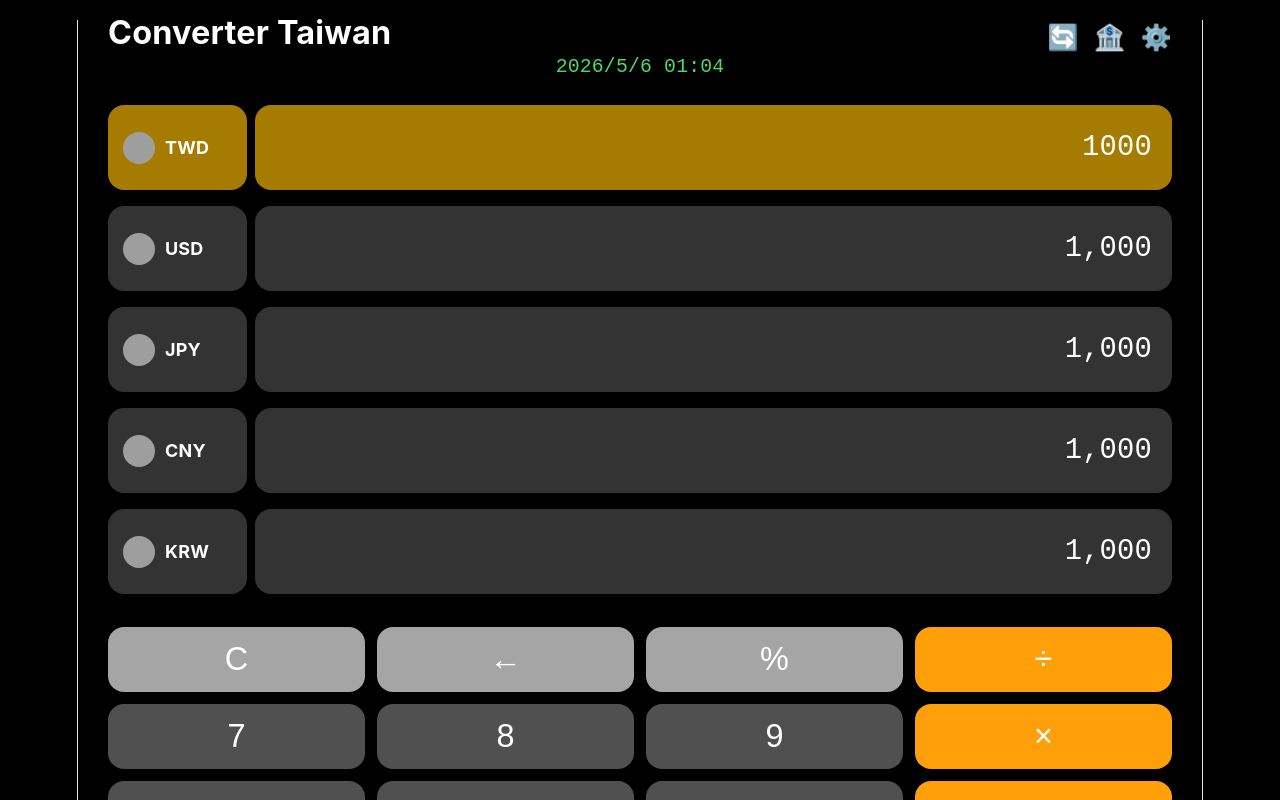
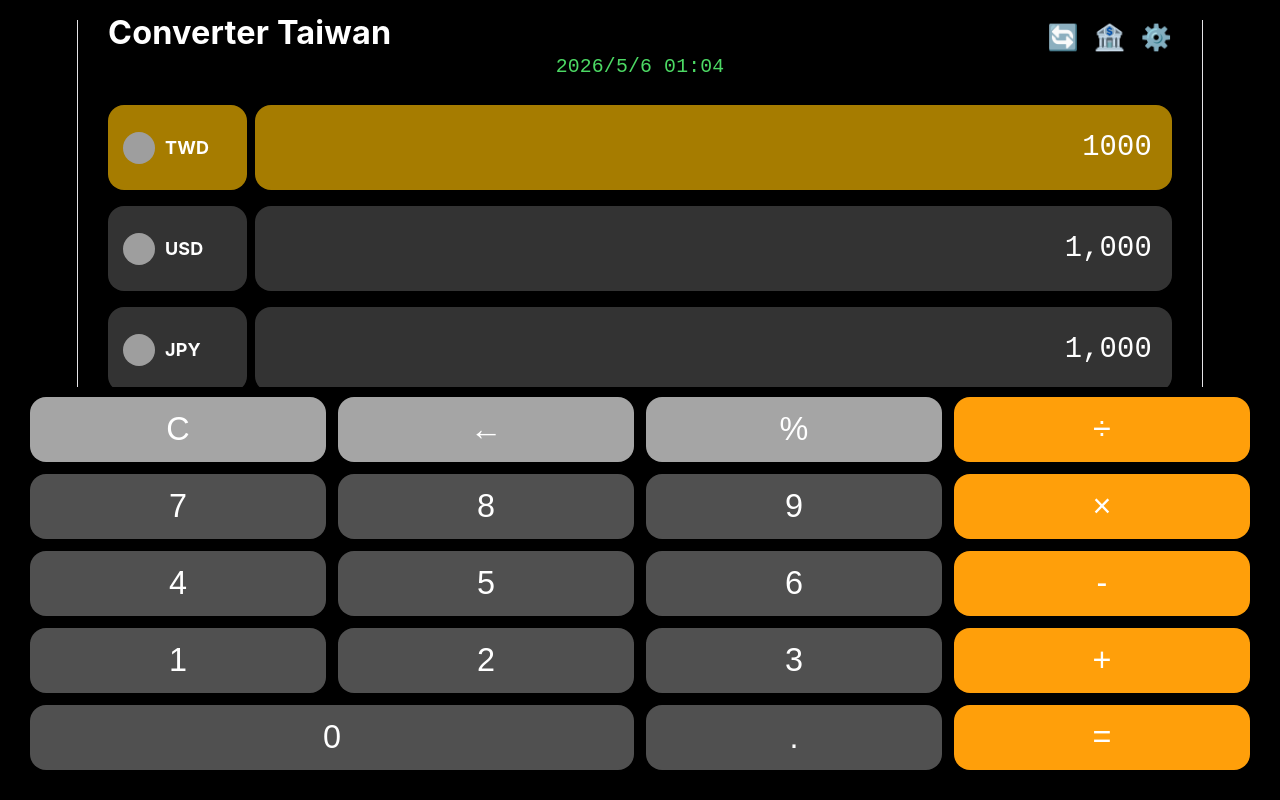
Before and after one commit to hys909/Converter, a React (Vite) app: page / in a window 1280 px wide. Shown: the top 800 px of the page. Built offline with nearby package versions, Linux system fonts and the light colour scheme; no server answers; grey boxes are pictures that could not be loaded.

Commit message:
fix: force calculator to bottom with absolute positioning

```diff
--- a/src/App.jsx
+++ b/src/App.jsx
@@ -106,7 +106,7 @@ function App() {
             </div>
           </header>
 
-          <div className="currency-list">
+          <div className="currency-list" style={{ flex: 1, overflowY: "auto", paddingBottom: "320px" }}>
             {currencyData.map((item, idx) => (
               <div key={idx} className={`currency-item ${activeIdx === idx ? 'active-row' : ''}`} onClick={() => selectRow(idx)}>
                 <div className="box-style" onClick={() => { setSelectedRow(idx); setPage('selector'); }}>
--- a/src/styles/theme.css
+++ b/src/styles/theme.css
@@ -29,8 +29,8 @@ body {
 .currency-item .box-style:last-child { flex: 1; justify-content: flex-end; padding-right: 20px; font-family: monospace; font-size: 1.6rem; }
 .active-row .box-style { background: #a67c00 !important; }
 .header-icons { display: flex; gap: 15px; font-size: 1.4rem; }
-.keypad { display: grid; grid-template-columns: repeat(4, 1fr) !important; gap: 12px; margin-top: 25px; padding: 0 30px; }
-.num-key { background-color: #505050; border: none; border-radius: 16px; height: 65px; color: white; font-size: 1.8rem; font-weight: 500; }
+.keypad { position: fixed; bottom: 0; left: 0; right: 0; display: grid; grid-template-columns: repeat(4, 1fr) !important; gap: 6px; padding: 10px 30px; padding-bottom: 30px; background-color: var(--bg-color); z-index: 1000; }
+.keypad button { flex: 1; height: 50px; border-radius: 12px; font-size: 1.5rem; color: #fff; border: none; cursor: pointer; }
 .func-key { background-color: #a5a5a5; border: none; border-radius: 16px; height: 65px; color: #000; font-size: 1.8rem; font-weight: 500; }
 .ops-key { background-color: #ff9f0a; border: none; border-radius: 16px; height: 65px; color: white; font-size: 1.8rem; font-weight: 500; }
 
```
